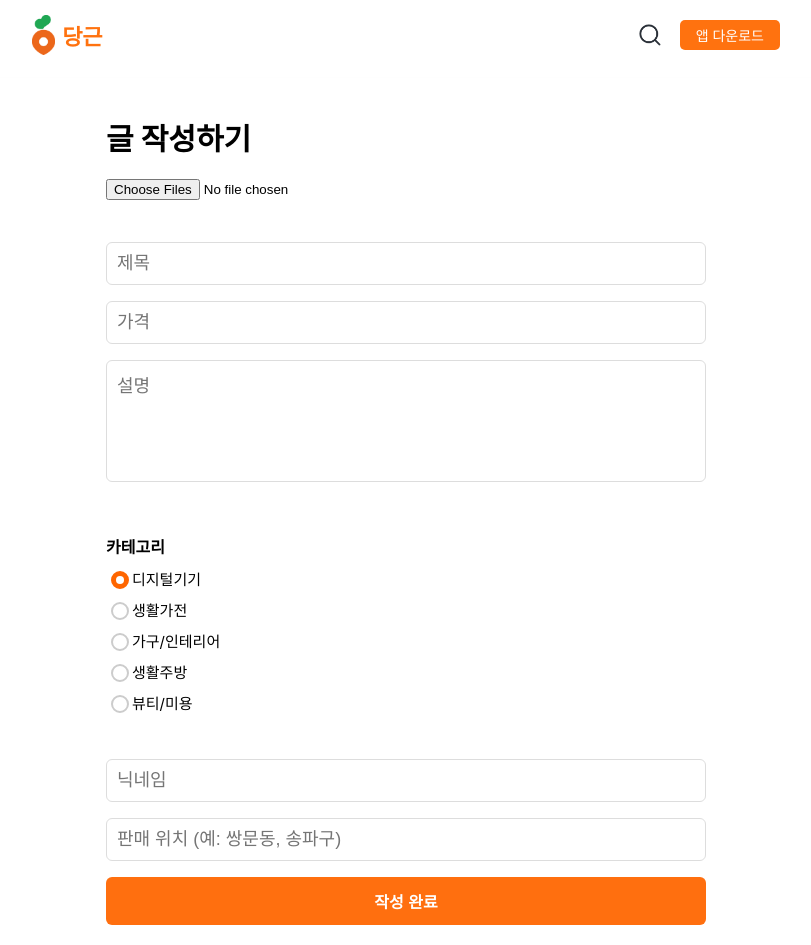
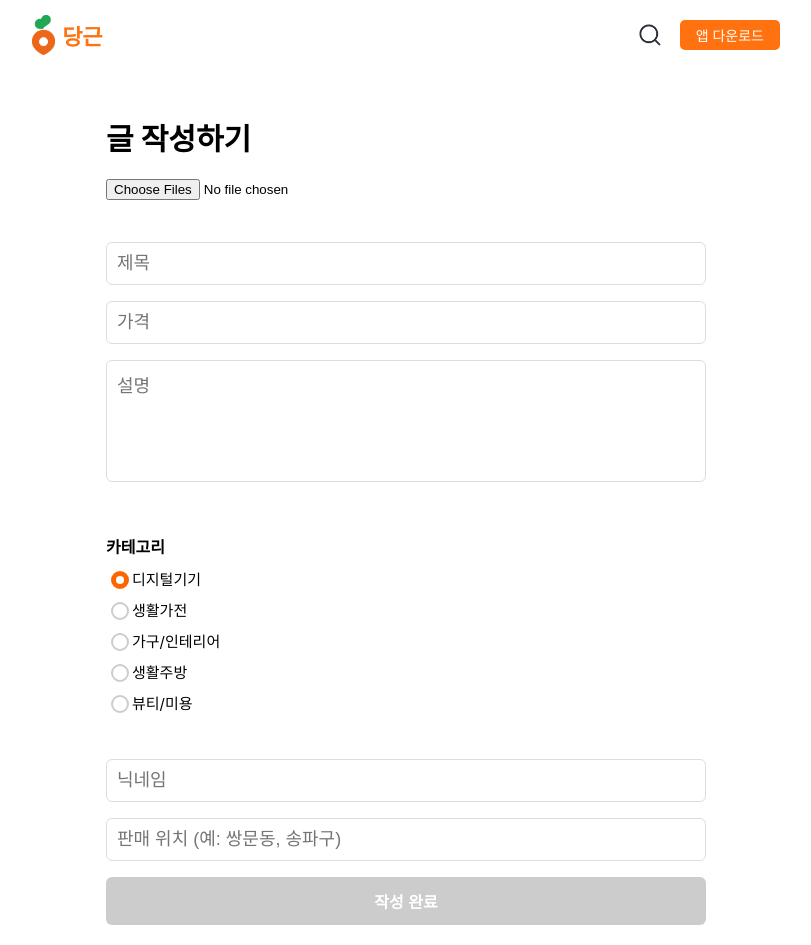
Before and after one commit to alskso/2025_StudyClone, a React (Create React App) app in the folder carrot/: page /writepage in a window 1280 px wide. Shown: the whole page, without its empty margins (234-1045 px from the left). Built offline with nearby package versions, Linux system fonts and the light colour scheme.

Commit message:
writepage 입력 제한 수정

```diff
--- a/carrot/src/pages/writepage/WritePage.tsx
+++ b/carrot/src/pages/writepage/WritePage.tsx
@@ -21,7 +21,8 @@ function WritePage({ addProduct }: Props) {
   const [description, setDescription] = useState("");
   const [images, setImages] = useState<string[]>([]);
   const [location, setLocation] = useState(""); // 판매 위치
-  const [nickname, setNickname] = useState(""); // ✅ 닉네임
+  const [nickname, setNickname] = useState(""); // 닉네임
+  const [category, setCategory] = useState<string>(CATEGORIES[0]); // 기본 카테고리
   const navigate = useNavigate();
 
   // 여러 장 업로드
@@ -45,12 +46,23 @@ function WritePage({ addProduct }: Props) {
     setImages((prev) => prev.filter((_, i) => i !== index));
   };
 
+  // 모든 필수 입력값이 채워졌는지 확인
+  const isFormValid =
+    title.trim() !== "" &&
+    price.trim() !== "" &&
+    description.trim() !== "" &&
+    nickname.trim() !== "" &&
+    location.trim() !== "" &&
+    images.length > 0 &&
+    category.trim() !== "";
+
   const handleSubmit = (e: React.FormEvent) => {
     e.preventDefault();
+    if (!isFormValid) return; // 혹시 모를 방어 코드
 
     const newProduct: Product = {
       id: Date.now(),
-      images: images.length > 0 ? images : ["/assets/default.png"],
+      images,
       title,
       category,
       time: "방금 전",
@@ -58,8 +70,8 @@ function WritePage({ addProduct }: Props) {
       description,
       views: 0,
       seller: {
-        name: nickname || "익명", // ✅ 닉네임 추가
-        location: location || "미정", // ✅ 판매 위치
+        name: nickname || "익명",
+        location: location || "미정",
       },
       isSold: false,
     };
@@ -67,33 +79,29 @@ function WritePage({ addProduct }: Props) {
     console.log("새로 작성된 상품:", newProduct);
 
     addProduct(newProduct);
-    navigate("/"); // 작성 후 메인페이지로 이동
+    navigate("/storemain"); // 작성 후 메인페이지로 이동
   };
-
-  const CATEGORIES = [
-    "디지털기기",
-    "생활가전",
-    "가구/인테리어",
-    "생활주방",
-    "뷰티/미용",
-  ];
-
-  // ...
-  const [category, setCategory] = useState<string>(CATEGORIES[0]);
 
   return (
     <S.Container>
       <S.Title>글 작성하기</S.Title>
       <S.Form onSubmit={handleSubmit}>
         {/* 이미지 업로드 */}
-        <S.ImageUpload type="file" accept="image/*" multiple onChange={handleImageChange} />
+        <S.ImageUpload
+          type="file"
+          accept="image/*"
+          multiple
+          onChange={handleImageChange}
+        />
 
         {/* 미리보기 */}
         <S.PreviewWrapper>
           {images.map((img, i) => (
             <S.PreviewBox key={i}>
               <S.PreviewImage src={img} alt="preview" />
-              <S.RemoveButton type="button" onClick={() => handleRemoveImage(i)}>×</S.RemoveButton>
+              <S.RemoveButton type="button" onClick={() => handleRemoveImage(i)}>
+                ×
+              </S.RemoveButton>
             </S.PreviewBox>
           ))}
         </S.PreviewWrapper>
@@ -115,8 +123,9 @@ function WritePage({ addProduct }: Props) {
           value={description}
           onChange={(e) => setDescription(e.target.value)}
         />
-        {/*카테고리 입력*/}
-      <S.CategoryGroup>
+
+        {/* 카테고리 입력 */}
+        <S.CategoryGroup>
           <S.CategoryTitle>카테고리</S.CategoryTitle>
           {CATEGORIES.map((c) => (
             <S.CategoryOption key={c}>
@@ -131,6 +140,7 @@ function WritePage({ addProduct }: Props) {
             </S.CategoryOption>
           ))}
         </S.CategoryGroup>
+
         {/* 닉네임 입력 */}
         <S.Input
           type="text"
@@ -147,7 +157,9 @@ function WritePage({ addProduct }: Props) {
           onChange={(e) => setLocation(e.target.value)}
         />
 
-        <S.SubmitButton type="submit">작성 완료</S.SubmitButton>
+        <S.SubmitButton type="submit" disabled={!isFormValid}>
+          작성 완료
+        </S.SubmitButton>
       </S.Form>
     </S.Container>
   );
--- a/carrot/src/pages/writepage/WritePageStyle.ts
+++ b/carrot/src/pages/writepage/WritePageStyle.ts
@@ -84,6 +84,11 @@ export const SubmitButton = styled.button`
   &:hover {
     background-color: #e65c00;
   }
+
+  &:disabled {
+    background: #ccc; /* 비활성화 시 회색 */
+    cursor: not-allowed;
+  }
 `;
 
 export const CategoryGroup = styled.div`
```
